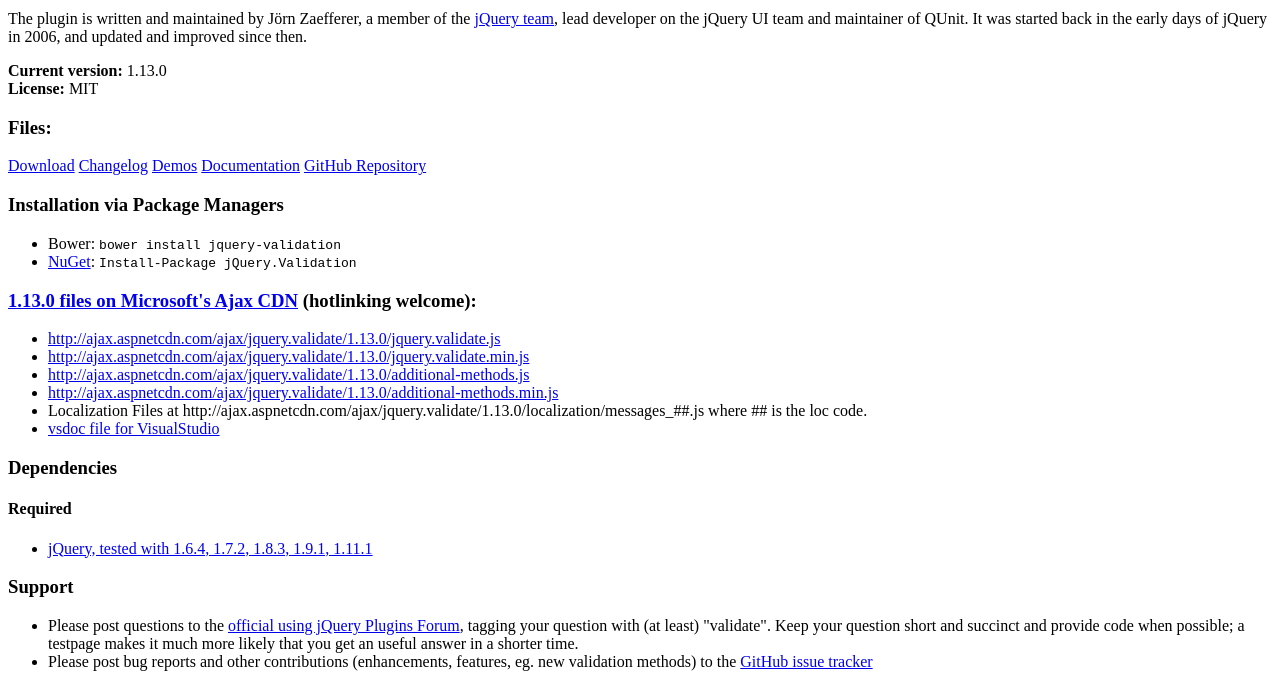
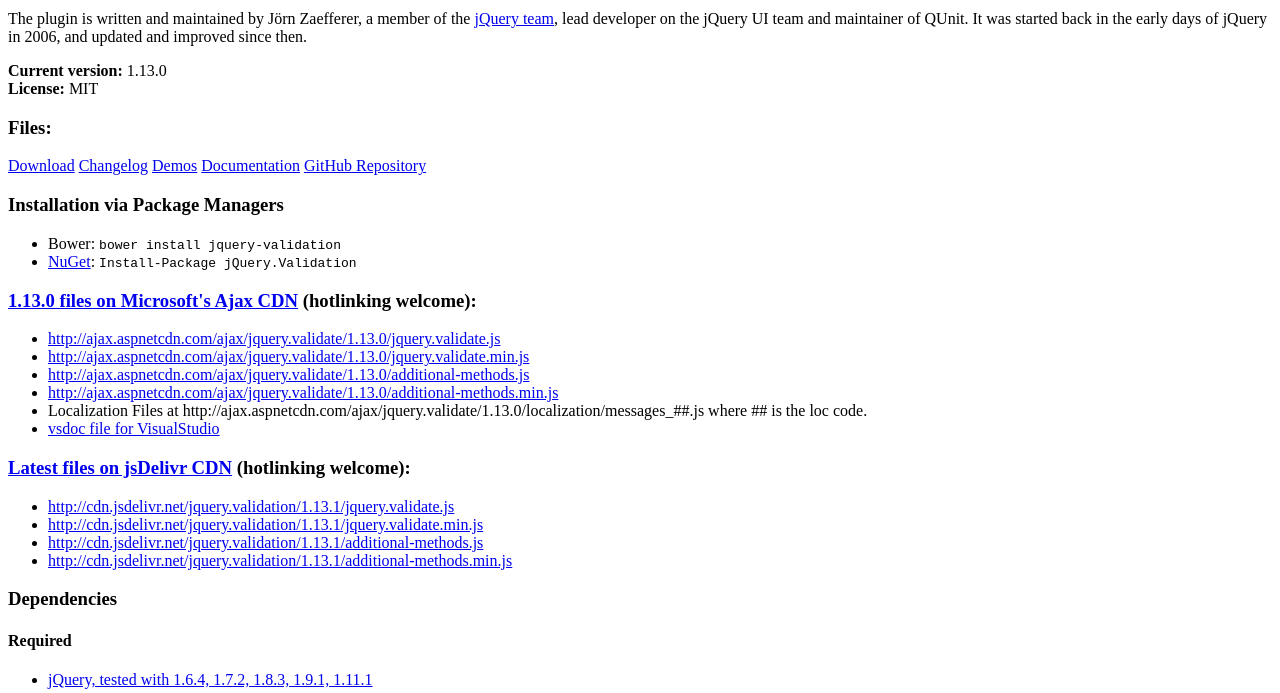
Before and after one commit to jquery-validation/validation-content, a website: page pages/index.html in a window 1280 px wide. Shown: the part 418-1111 px from the top of the page. Drawn offline with Linux system fonts and the light colour scheme.

Commit message:
Added jsDelivr

```diff
--- a/pages/index.html
+++ b/pages/index.html
@@ -4,7 +4,7 @@
 
 <p>This jQuery plugin makes simple clientside form validation easy, whilst still offering plenty of customization options. It makes a good choice if you’re building something new from scratch, but also when you’re trying to integrate something into an existing application with lots of existing markup. The plugin comes bundled with a useful set of validation methods, including URL and email validation, while providing an API to write your own methods. All bundled methods come with default error messages in english and translations into 37 other languages.</p>
 
-<p>If you want to support the development of this plugin, <a href="http://pledgie.com/campaigns/18159">please donate to the ongoing pledgie.org campagin</a>.</p>
+<p>If you want to support the development of this plugin, <a href="http://pledgie.com/campaigns/18159">please donate to the ongoing pledgie.org campagin</a>.</p>
 
 <a href="http://www.pledgie.com/campaigns/18159"><img alt="Click here to lend your support to: jQuery Validation Plugin and make a donation" src="http://www.pledgie.com/campaigns/18159.png?skin_name=chrome" border="0" /></a>
 
@@ -37,6 +37,16 @@
 	<li><a href="http://ajax.aspnetcdn.com/ajax/jquery.validate/1.8/jquery.validate-vsdoc.js">vsdoc file for VisualStudio</a></li>
 </ul>
 
+<h3>
+<a href="http://www.jsdelivr.com/#!jquery.validation">Latest files on jsDelivr CDN</a> (hotlinking welcome):</h3>
+<ul>
+	<li><a href="http://cdn.jsdelivr.net/jquery.validation/1.13.1/jquery.validate.js">http://cdn.jsdelivr.net/jquery.validation/1.13.1/jquery.validate.js</a></li>
+	<li><a href="http://cdn.jsdelivr.net/jquery.validation/1.13.1/jquery.validate.min.js">http://cdn.jsdelivr.net/jquery.validation/1.13.1/jquery.validate.min.js</a></li>
+	<li><a href="http://cdn.jsdelivr.net/jquery.validation/1.13.1/additional-methods.js">http://cdn.jsdelivr.net/jquery.validation/1.13.1/additional-methods.js</a></li>
+	<li><a href="http://cdn.jsdelivr.net/jquery.validation/1.13.1/additional-methods.min.js">http://cdn.jsdelivr.net/jquery.validation/1.13.1/additional-methods.min.js</a></li>
+</ul>
+
+
 <h3>Dependencies</h3>
 <h4>Required</h4>
 <ul>
```
